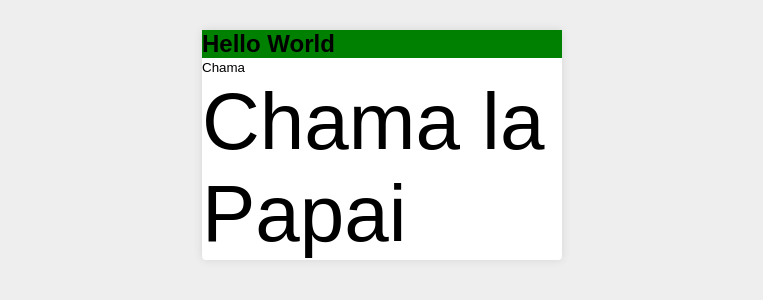
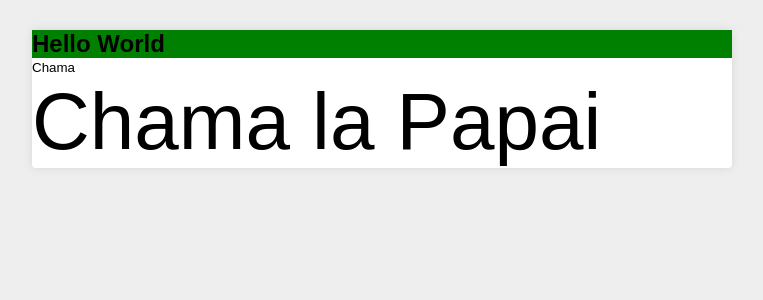
Before and after one commit to helderks2104/React-Base, a React (Create React App) app: page / in a window 1280 px wide. Shown: the top 300 px of the page, without its empty margins (258-1021 px from the left). Built offline with nearby package versions, Linux system fonts and the light colour scheme.

Commit message:
adicionado style-component-global

```diff
--- a/src/styles/GlobalStyles.js
+++ b/src/styles/GlobalStyles.js
@@ -31,7 +31,7 @@ export default createGlobalStyle`
 `;
 
 export const Container = styled.section`
-  max-width: 360px;
+  max-width: 700px;
   background-color: #fff;
   margin: 30px auto;
   padding: '30px';
```
